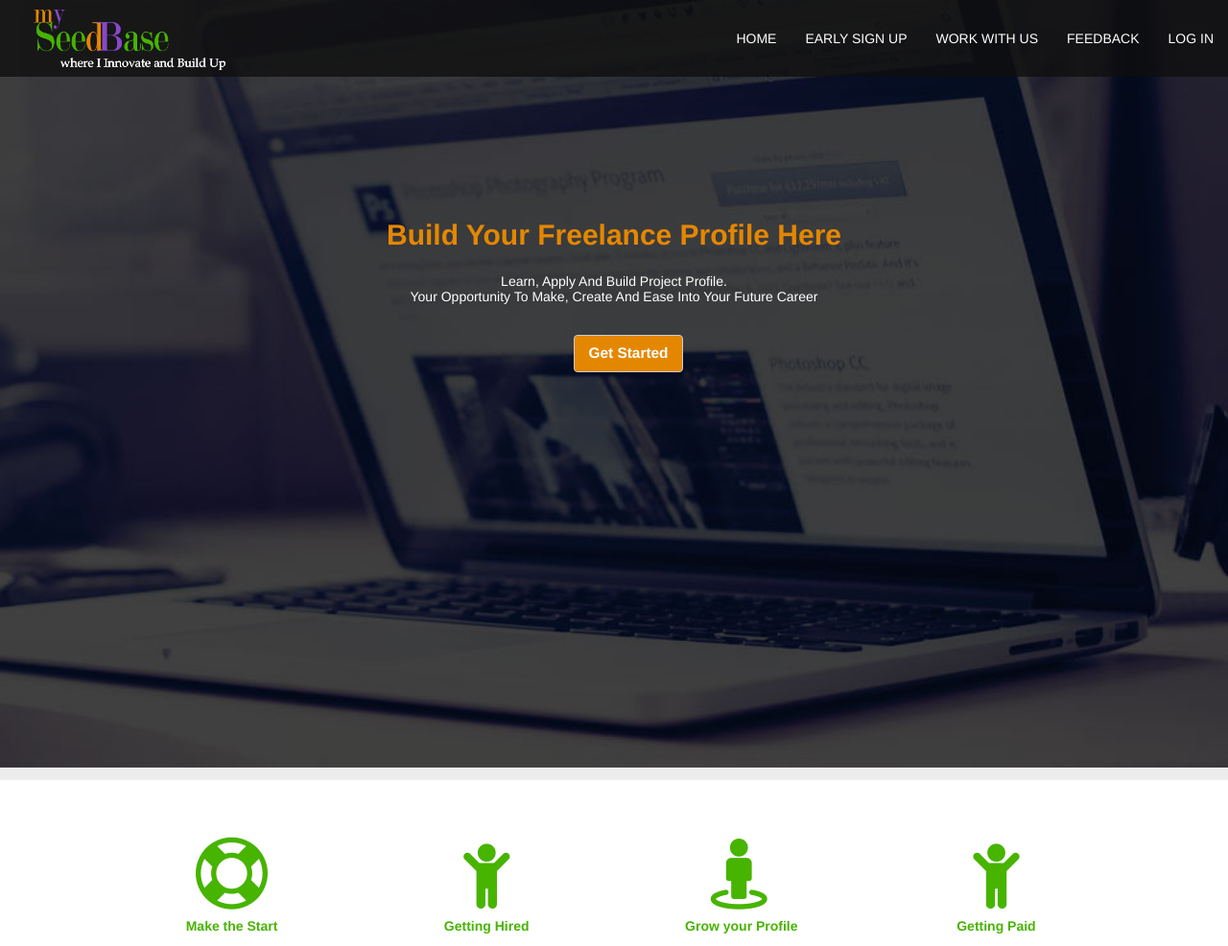
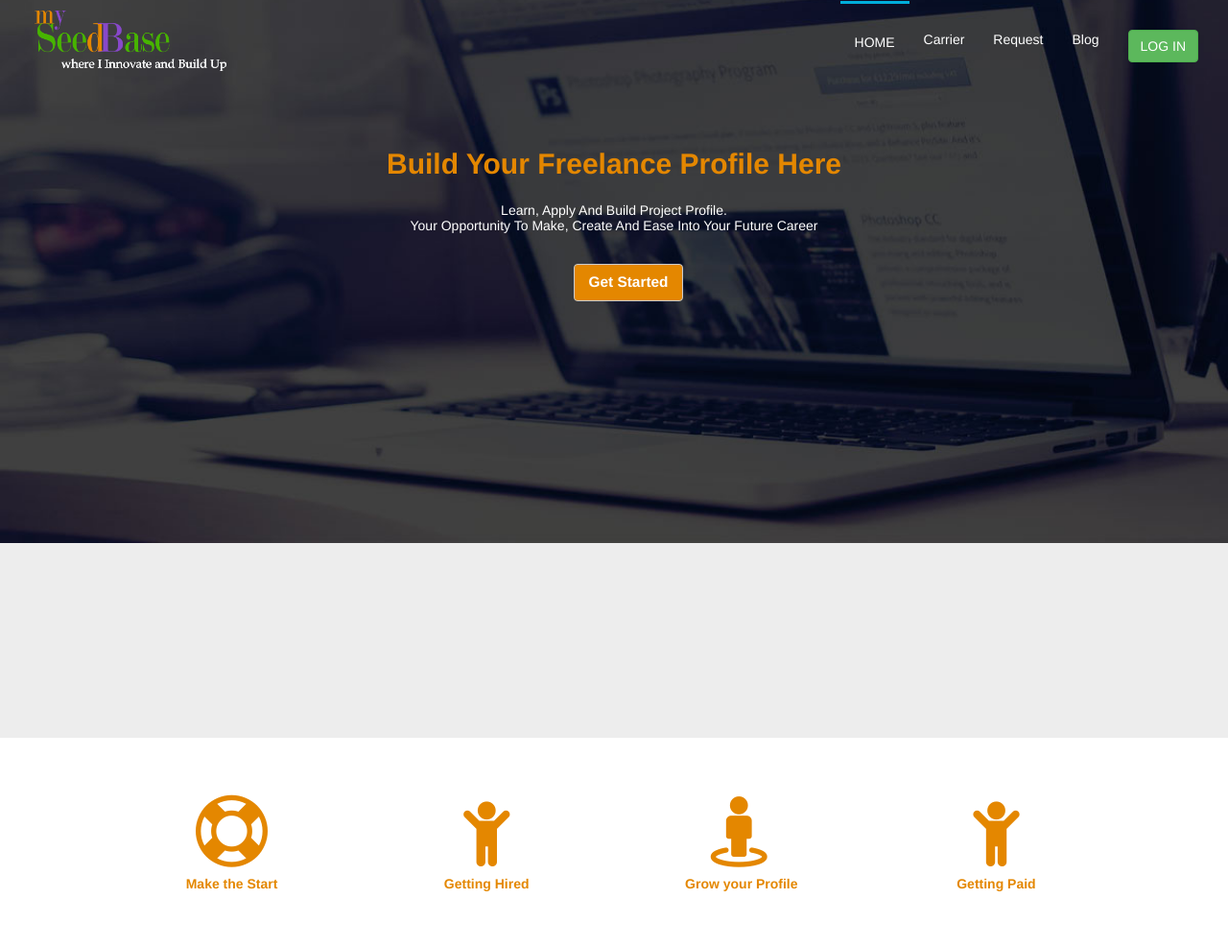
Before and after one commit to vanurox/newseedbase, a plain HTML site: page freeLancerLandingv2.html in a window 1280 px wide. Shown: the top 986 px of the page at 96% size. Drawn offline with nearby package versions, Linux system fonts and the light colour scheme.

Commit message:
update free lancing

```diff
--- a/assets/css/footerstyle.css
+++ b/assets/css/footerstyle.css
@@ -8,7 +8,7 @@ nav ul li a:hover{
   border-top: 3px solid #00aedb;
 
 }
-
+.chumn-sha{position: relative;z-index:1500; }
 .nav .open>a
 {
     background:none !important;
--- a/assets/css/style.css
+++ b/assets/css/style.css
@@ -19,7 +19,7 @@ body
 }
 a:link{cursor:pointer;text-decoration: none !important;}
 .section{position:relative !important;	height: auto; width: 100%; clear:both; margin:0 !important;}
-.section_1{overflow: hidden;height: 100vh; background:url('../img/banner1.jpg') no-repeat 100% 100%;background-size: cover; background-attachment: fixed;z-index: 1;}
+.section_1{top:-190px;overflow: hidden;height: 80vh; background:url('../img/banner1.jpg') no-repeat 100% 100%;background-size: cover; background-attachment: fixed;z-index: 1;}
 .section_2{width: 100% ;margin:1% 0 0 0 !important;padding: 60px 0;	background: #fff; background-size:100% 100%; background-attachment: fixed; z-index: 1; }
 .section_3{width: 100% ;margin:1% auto !important;	background: #fff;padding: 0 ;height: auto; background-size:100% 100%; background-attachment: fixed; z-index: 2;}
 .section_4{width: 100% ;margin:1% auto !important;	background: #fff; height:auto; padding:8% 0;background-size:100% 100%; background-attachment: fixed; z-index: 3;}
--- a/assets/js/mine.js
+++ b/assets/js/mine.js
@@ -14,10 +14,10 @@ $(window).on('scroll', function () {
   // console.log(first_section_height);
   if(cur_pos > first_section_height)
   {
-    $("#navigation-home .navbar-fixed-top").addClass("navbar-inverse");
+    $("#navigation-home #nav-container-mine").addClass("navbar-inverse");
   }else
   {
-    $("#navigation-home .navbar-fixed-top").removeClass("navbar-inverse");
+    $("#navigation-home #nav-container-mine").removeClass("navbar-inverse");
   }
 
 });
--- a/freeLancerLandingv2.html
+++ b/freeLancerLandingv2.html
@@ -36,7 +36,7 @@
 	    <script src="assets/js/jquery.js"></script>
 	    <script src="assets/js/bootstrap.min.js"></script>
       <script src="assets/js/thumbnail-slider.js" type="text/javascript"></script>
-      <script src="assets/js/myjQuery.js"></script>
+      <!-- <script src="assets/js/myjQuery.js"></script> -->
       <script src="assets/js/wow.min.js"></script>
     <!-- Script Endz Here -->
 <script>
@@ -55,8 +55,8 @@
 
 </head>
 <body>
-	<header id="navigation">
-		<div class="navbar navbar-inverse navbar-fixed-top" role="banner">
+ 	<header id="navigation-home">
+		<div class="navbar chumn-sha" id="nav-container-mine" role="navigation">
 			<div class="container-fluid">
 				<div class="navbar-header">
 					<button type="button" class="navbar-toggle" data-toggle="collapse" data-target=".navbar-collapse">
@@ -64,17 +64,18 @@
 					</button>
 					<a class="navbar-brand" href="index.html"><img src="assets/img/logo.png" alt="logo" width="200px"></a>
 				</div>
-				<div class="collapse navbar-collapse">
-					<ul class="nav navbar-nav navbar-right">
-            <li><a href="#navigation">HOME</a></li>
-						<li><a href="#navigation">EARLY SIGN UP</a></li>
-						<li><a href="#about-us">WORK WITH US</a></li>
-						<li><a href="https://seedbase.typeform.com/to/Nb968k">FEEDBACK</a></li>
-						<li><a href="#clients">LOG IN</a></li>
+				<div class="collapse navbar-collapse sticky-nav" data-spy="affix" style="
+          position:relative;right:0; !important;">
+					<ul class="nav navbar-nav navbar-right  text-xs-center">
+            <li class="navbar-hover active"><a href="#navigation">HOME</a></li>
+						<li class="navbar-hover"><a href="#carrier">Carrier</a></li>
+						<li class="navbar-hover"><a href="#request">Request</a></li>
+						<li class="navbar-hover"><a href="#blog">Blog</a></li>
+						<li class="navbar-hover"><a href="#clients"> <button type="submit" class="btn btn-success"> LOG IN </button> </a></li>
 					</ul>
 				</div>
 			</div>
-		</div><!--/navbar-->
+		</div><!--/navbar -->
 	</header> <!--/#navigation-->
 
 <!-- Section home strat  -->
@@ -100,20 +101,20 @@
   <div class="container-fluid">
     <div class="row text-center client_makehire_box">
       <div class="col-xs-3">
-        <div class="row"><a href="#makeHire"><i aria-hidden="true" class="fa fa-life-bouy fa-5x fa_small_in_media color_green"></i>
-            <h5 class="color_green bold">Make the Start</h5></a></div>
+        <div class="row"><a href="#makeHire"><i aria-hidden="true" class="fa fa-life-bouy fa-5x fa_small_in_media color_orange"></i>
+            <h5 class="color_orange bold">Make the Start</h5></a></div>
       </div>
       <div class="col-xs-3">
-        <div class="row"><a href="#negotiationCollaboration"><i aria-hidden="true" class="fa fa-child fa-5x fa_small_in_media color_green"></i>
-            <h5 class="color_green bold">Getting Hired</h5></a></div>
+        <div class="row"><a href="#negotiationCollaboration"><i aria-hidden="true" class="fa fa-child fa-5x fa_small_in_media color_orange"></i>
+            <h5 class="color_orange bold">Getting Hired</h5></a></div>
       </div>
       <div class="col-xs-3">
-        <div class="row"><a href="#makingPayment" data-target="#makingPayment"><i aria-hidden="true" class="fa fa-street-view fa-5x fa_small_in_media color_green"></i>
-            <h5 class="color_green bold">Grow your Profile</h5></a></div>
+        <div class="row"><a href="#makingPayment" data-target="#makingPayment"><i aria-hidden="true" class="fa fa-street-view fa-5x fa_small_in_media color_orange"></i>
+            <h5 class="color_orange bold">Grow your Profile</h5></a></div>
       </div>
       <div class="col-xs-3">
-        <div class="row"><a href="#protection"><i aria-hidden="true" class="fa fa-child fa-5x fa_small_in_media color_green"></i>
-            <h5 class="color_green bold">Getting Paid</h5></a></div>
+        <div class="row"><a href="#protection"><i aria-hidden="true" class="fa fa-child fa-5x fa_small_in_media color_orange"></i>
+            <h5 class="color_orange bold">Getting Paid</h5></a></div>
       </div>
     </div>
   </div>
@@ -123,7 +124,7 @@
               <div class="col-md-6">
                 <div class="col-md-12">
                   <div class="row">
-                    <h2 class="color_green text-capitalize"><strong>What projects can I find? </strong></h2>
+                    <h2 class="color_orange text-capitalize"><strong>What projects can I find? </strong></h2>
                     <hr>
                   </div>
                 </div>
@@ -154,7 +155,7 @@
               <div class="col-md-6">
                 <div class="col-md-12">
                   <div class="row">
-                    <h2 class="color_green text-capitalize"><strong>How do I get hired by a Client?</strong></h2>
+                    <h2 class="color_orange text-capitalize"><strong>How do I get hired by a Client?</strong></h2>
                     <hr>
                   </div>
                 </div>
@@ -176,7 +177,7 @@
               <div class="col-md-6">
                 <div class="col-md-12">
                   <div class="row">
-                    <h2 class="color_green text-capitalize"><strong>How do I build UP?</strong></h2>
+                    <h2 class="color_orange text-capitalize"><strong>How do I build UP?</strong></h2>
                     <hr>
                   </div>
                 </div>
@@ -201,7 +202,7 @@
               <div class="col-md-6">
                 <div class="col-md-12">
                   <div class="row">
-                    <h2 class="color_green text-capitalize"><strong>How do I get paid?</strong></h2>
+                    <h2 class="color_orange text-capitalize"><strong>How do I get paid?</strong></h2>
                     <hr>
                   </div>
                 </div>
@@ -231,7 +232,7 @@
     <div class="container">
     <div class="col-xs-12">
       <div class="container text-center">
-        <h1>Job Bourd</h1>
+        <h1>Job Board</h1>
       </div>
         <div class="carousel slide" id="myCarousel">
             <div class="carousel-inner">
@@ -376,12 +377,12 @@
   <div class="back_contact_us" style="background: url('assets/img/World_Map.jpg')  no-repeat 100% 100%; height: auto;background-size: cover;overflow: hidden;background-attachment: fixed; z-index: 1;">
     <div class="container text-center">
         <div class="container-fluid"> <br>
-            <div class="green" style="width: 5%;margin:0 auto;height: 2px;"> </div>
+            <div class="orange" style="width: 5%;margin:0 auto;height: 2px;"> </div>
             <h4>Contact Us</h4>
             <h6 style="color: #888;"><p>we would love to hear from you!</p></h6>
         </div>
         <div class="container-fluid">
-            <button class="btn btn-hero btn-lg green" role="button"><a href="">Send us an email</a></button>
+            <button class="btn btn-hero btn-lg orange" role="button"><a href="">Send us an email</a></button>
             <h6 style="color: #888;"><p>or follow us on our social platforms</p></h6>
              <div class="container text-center last">
                 <a href="#"><i class="fa fa-facebook"></i></a>
```
